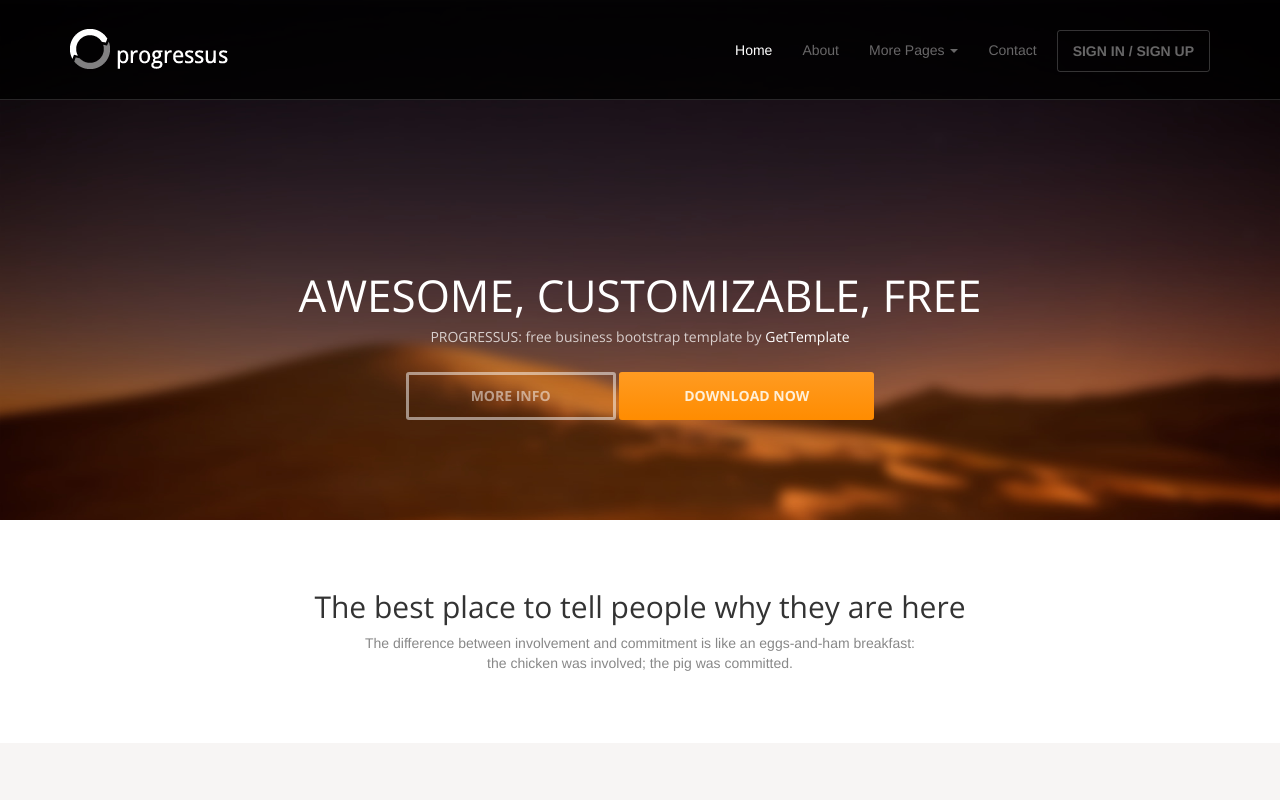
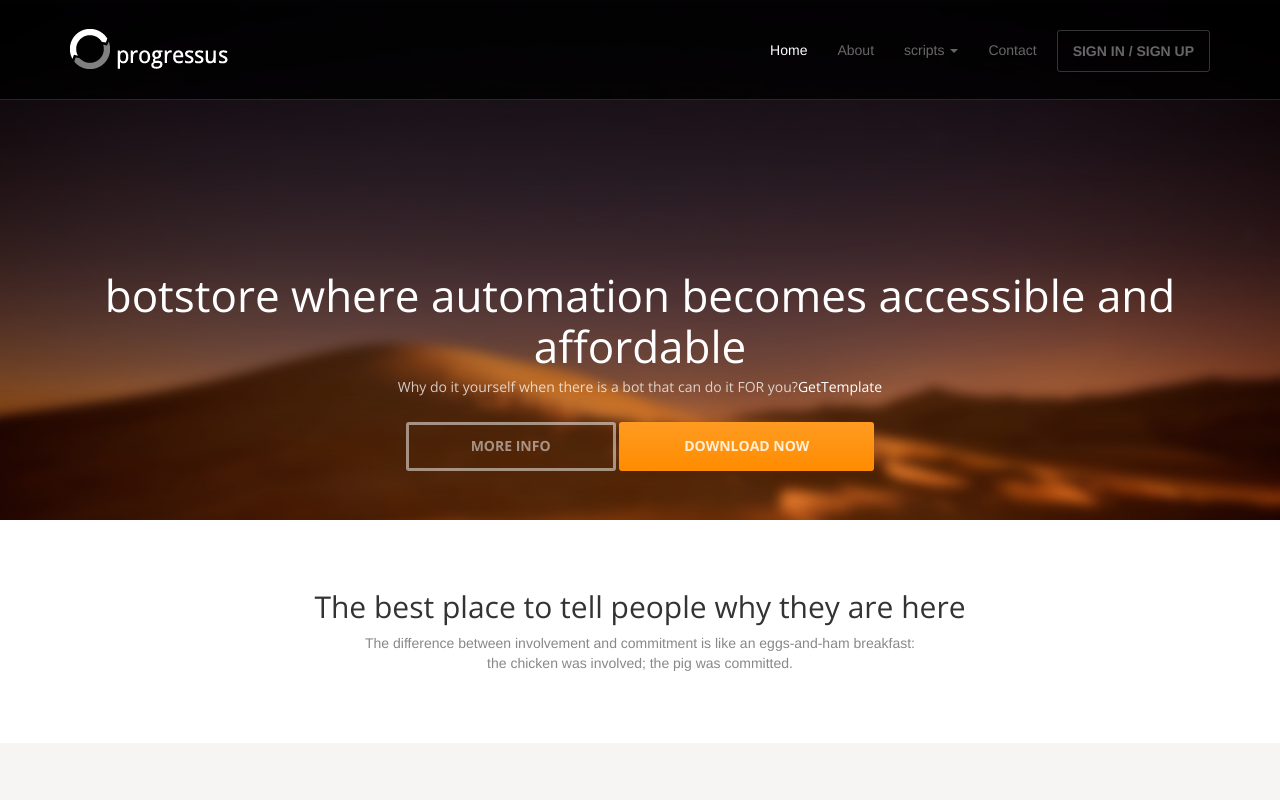
Before and after one commit to botstoretech/botstoretech.github.io, a plain HTML site: page index.html in a window 1280 px wide. Shown: the top 800 px of the page. Drawn offline with nearby package versions, Linux system fonts and the light colour scheme.

Commit message:
first changes

```diff
--- a/index.html
+++ b/index.html
@@ -39,7 +39,7 @@
 					<li class="active"><a href="#">Home</a></li>
 					<li><a href="about.html">About</a></li>
 					<li class="dropdown">
-						<a href="#" class="dropdown-toggle" data-toggle="dropdown">More Pages <b class="caret"></b></a>
+						<a href="#" class="dropdown-toggle" data-toggle="dropdown">scripts <b class="caret"></b></a>
 						<ul class="dropdown-menu">
 							<li><a href="sidebar-left.html">Left Sidebar</a></li>
 							<li class="active"><a href="sidebar-right.html">Right Sidebar</a></li>
@@ -57,8 +57,8 @@
 	<header id="head">
 		<div class="container">
 			<div class="row">
-				<h1 class="lead">AWESOME, CUSTOMIZABLE, FREE</h1>
-				<p class="tagline">PROGRESSUS: free business bootstrap template by <a href="http://www.gettemplate.com/?utm_source=progressus&amp;utm_medium=template&amp;utm_campaign=progressus">GetTemplate</a></p>
+				<h1 class="lead">botstore where automation becomes accessible and affordable</h1>
+				<p class="tagline">Why do it yourself when there is a bot that can do it FOR you?<a href="http://www.gettemplate.com/?utm_source=progressus&amp;utm_medium=template&amp;utm_campaign=progressus">GetTemplate</a></p>
 				<p><a class="btn btn-default btn-lg" role="button">MORE INFO</a> <a class="btn btn-action btn-lg" role="button">DOWNLOAD NOW</a></p>
 			</div>
 		</div>
```
